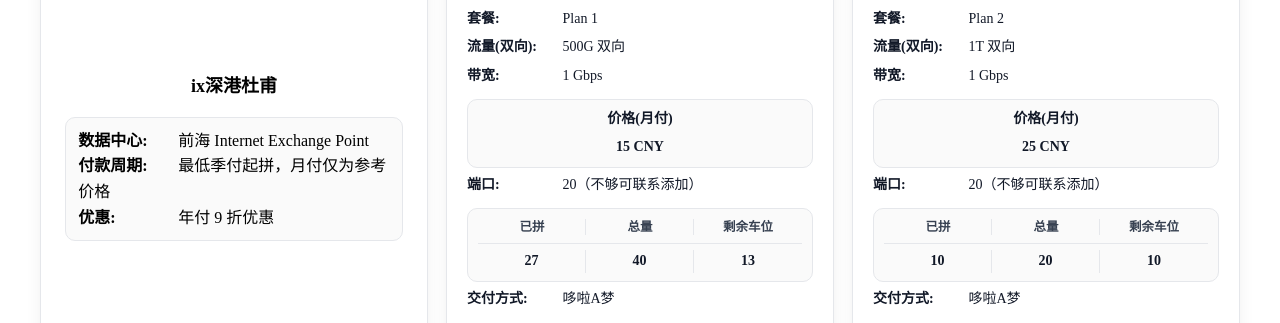
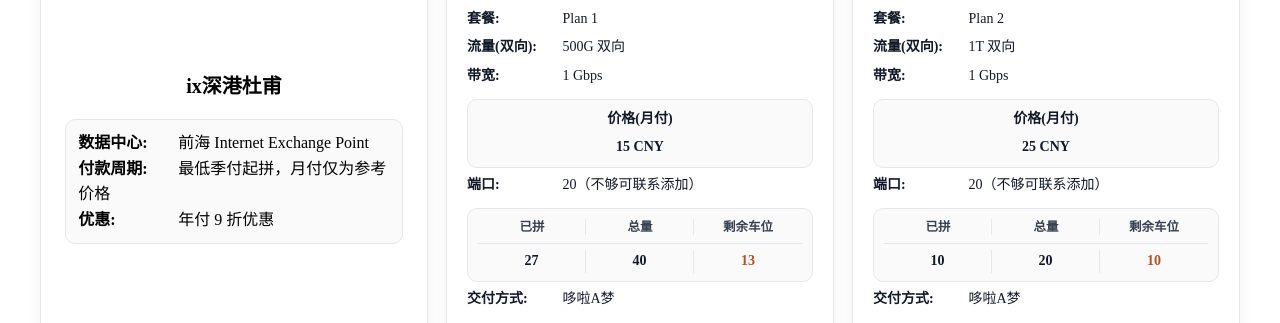
Before and after one commit to L1ttlebear/shoplist, a Vue app: page / in a window 1280 px wide. Shown: the part 318-641 px from the top of the page. Built offline with nearby package versions, Linux system fonts and the light colour scheme.

Commit message:
center section title and color remaining seats

```diff
--- a/src/components/ProductCard.vue
+++ b/src/components/ProductCard.vue
@@ -59,7 +59,7 @@
         <div class="stock-grid">
           <span>{{ (p.stock || '').split('/')[0] }}</span>
           <span>{{ (p.stock || '').split('/')[1] }}</span>
-          <span>{{ (p.stock || '').split('/')[1] - (p.stock || '').split('/')[0] }}</span>
+          <span class="stock-left">{{ (p.stock || '').split('/')[1] - (p.stock || '').split('/')[0] }}</span>
         </div>
       </div>
 
@@ -103,6 +103,8 @@ defineProps({ p: Object });
 }
 .title.center{
   text-align:center;
+  font-size:20px;
+  margin-top:2px;
 }
 .section-center{
   width:100%;
@@ -181,6 +183,9 @@ defineProps({ p: Object });
 .stock-grid span:not(:last-child){
   border-right:1px solid #e5e7eb;
 }
+.stock-left{
+  color:#b35220;
+}
 .price-box{
   margin-top:6px;
   border:1px solid #e5e7eb;
```
